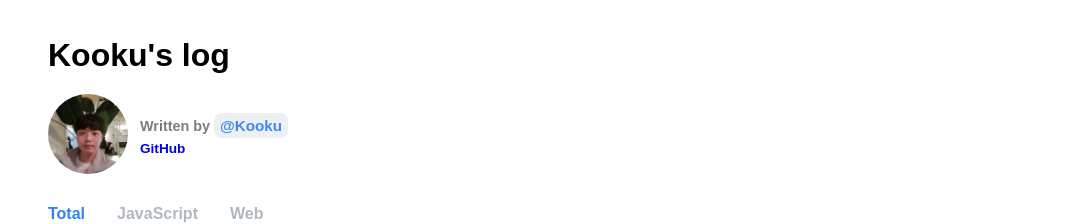
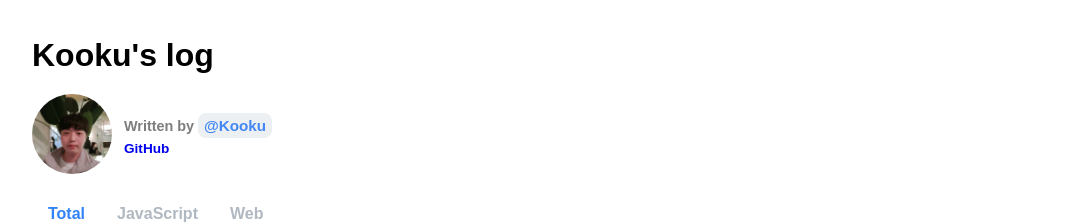
Before and after one commit to kooku0/blog-template-kooku, a Next.js app: page / in a window 1280 px wide. Shown: the top 224 px of the page, without its empty margins (96-1183 px from the left). Built offline with nearby package versions, Linux system fonts and the light colour scheme.

Commit message:
env: babel & eslint settings

```diff
--- a/src/pages/index.tsx
+++ b/src/pages/index.tsx
@@ -1,6 +1,6 @@
-import React, { useCallback, useEffect, useMemo, useRef, useState } from 'react';
 import styled from '@emotion/styled';
 import { GetStaticProps } from 'next';
+import React, { useCallback, useEffect, useMemo, useRef, useState } from 'react';
 
 import CardList from '@/components/card-list/CardList';
 import Profile from '@/components/profile';
@@ -8,7 +8,6 @@ import TagList from '@/components/tag-list';
 import { listPostContent, PostContent } from '@/lib/posts';
 import { listTags, TagContent } from '@/lib/tags';
 import SectionContainer from '@/styles/container/SectionContainer';
-
 import metaConfig from '~/meta-config';
 
 const Container = styled.div`
@@ -49,6 +48,10 @@ const TagListWrapper = styled.div`
 const Section = styled.section`
   ${SectionContainer};
   scroll-snap-align: start;
+`;
+
+const HeaderSection = styled(Section)`
+  margin: 0 16px;
 `;
 
 const Posts = styled.div`
@@ -123,6 +126,7 @@ const Home: React.FC<HomeProps> = ({ posts, tags }) => {
     });
 
     setHeightByTag(heights);
+    // eslint-disable-next-line react-hooks/exhaustive-deps
   }, []);
 
   useEffect(() => {
@@ -179,19 +183,17 @@ const Home: React.FC<HomeProps> = ({ posts, tags }) => {
     if (touchStart - touchEnd < -100 && activeTagIdx > 0) {
       setActiveTagIdx(activeTagIdx - 1);
     }
-  }, [touchStart, touchEnd, activeTagIdx]);
+  }, [touchStart, touchEnd, activeTagIdx, tags.length]);
 
-  const updateActiveTag = useCallback((index: number) => setActiveTagIdx(index), [activeTagIdx]);
+  const updateActiveTag = useCallback((index: number) => setActiveTagIdx(index), []);
 
   return (
     <>
       <Container>
-        <Section>
-          <div style={{ margin: '0 16px' }}>
-            <Title>{metaConfig.title}</Title>
-            <Profile />
-          </div>
-        </Section>
+        <HeaderSection>
+          <Title>{metaConfig.title}</Title>
+          <Profile />
+        </HeaderSection>
         <Section ref={contentsRef}>
           <TagListWrapper ref={tagListRef}>
             <TagList tags={tags} activeTag={activeTagIdx} updateActiveTag={updateActiveTag} />
```
Also changed, not shown: package.json (+5 -10 lines), .babelrc (added), .eslintrc.json.
